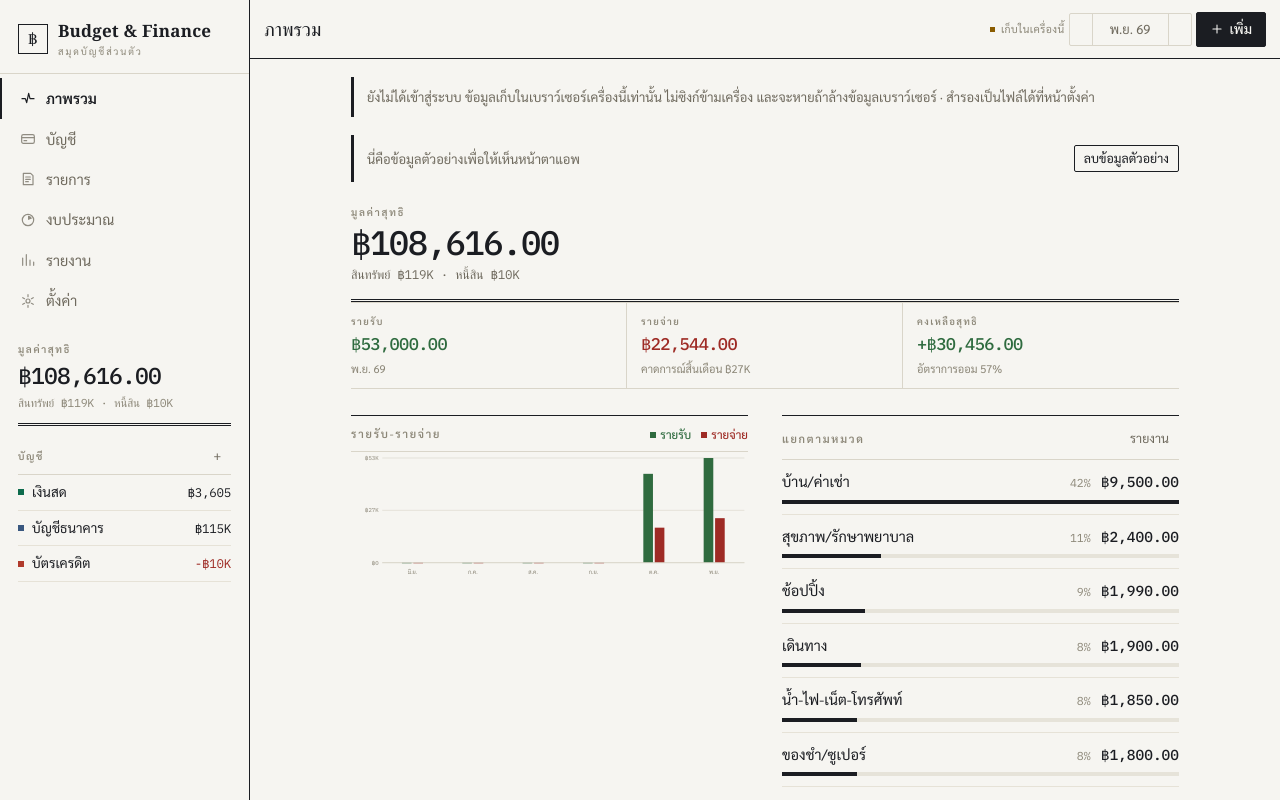
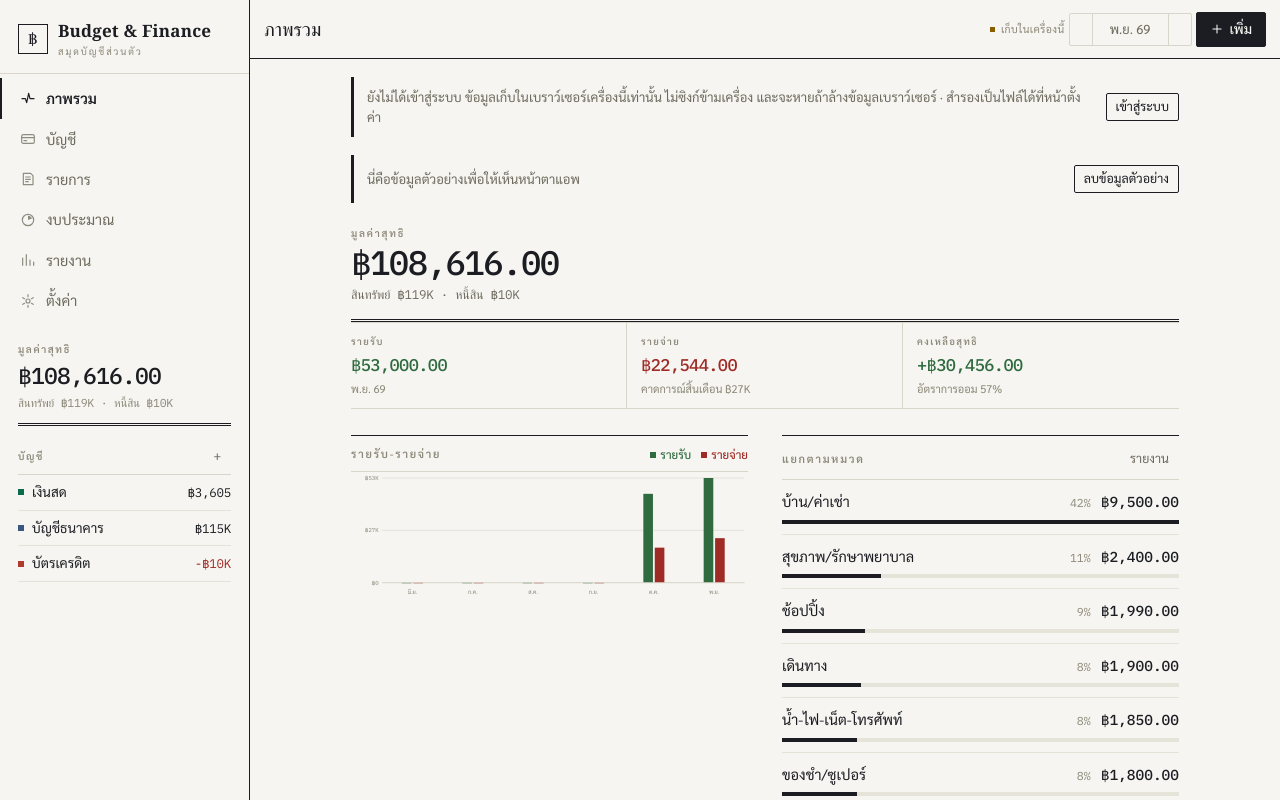
Before and after one commit to suwaphonbrand-spec/bahtbook-demo, a plain HTML site: page index.html in a window 1280 px wide. Drawn offline with Linux system fonts and the light colour scheme; a web font is replaced by a local one.

Commit message:
เปิดใช้การเข้าสู่ระบบด้วย Google จริง
ใส่ OAuth client ID ของโปรเจกต์ Budget and Finance ลงในไฟล์ที่ build แล้ว
ตอนนี้ปุ่มเข้าสู่ระบบด้วย Google ใช้งานได้ และข้อมูลจะถูกเก็บเป็นไฟล์เดียว
ใน Google Drive ของผู้ใช้เอง

Co-Authored-By: Claude Opus 5 <noreply@anthropic.com>

```diff
--- a/index.html
+++ b/index.html
@@ -365,7 +365,7 @@ svg.chart{display:block;width:100%;height:auto;max-width:100%}
        มองไม่เห็นไฟล์อื่นใน Drive ของผู้ใช้เลย                                */
 const APP_NAME = "Budget & Finance";
 const CONFIG = {
-  googleClientId: "",
+  googleClientId: "857620496357-49p6e956c5ddfil30nvk1bj9qqa46a83.apps.googleusercontent.com",
   driveFileName: "bahtbook-data.json"
 };
 </script>
```
